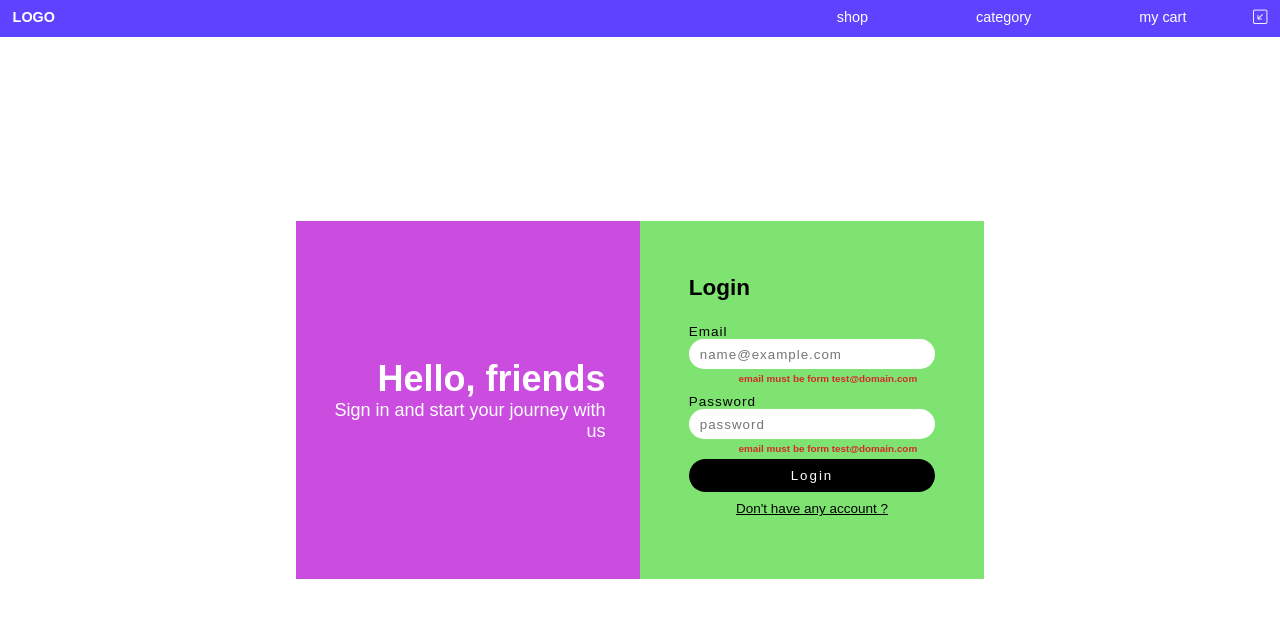
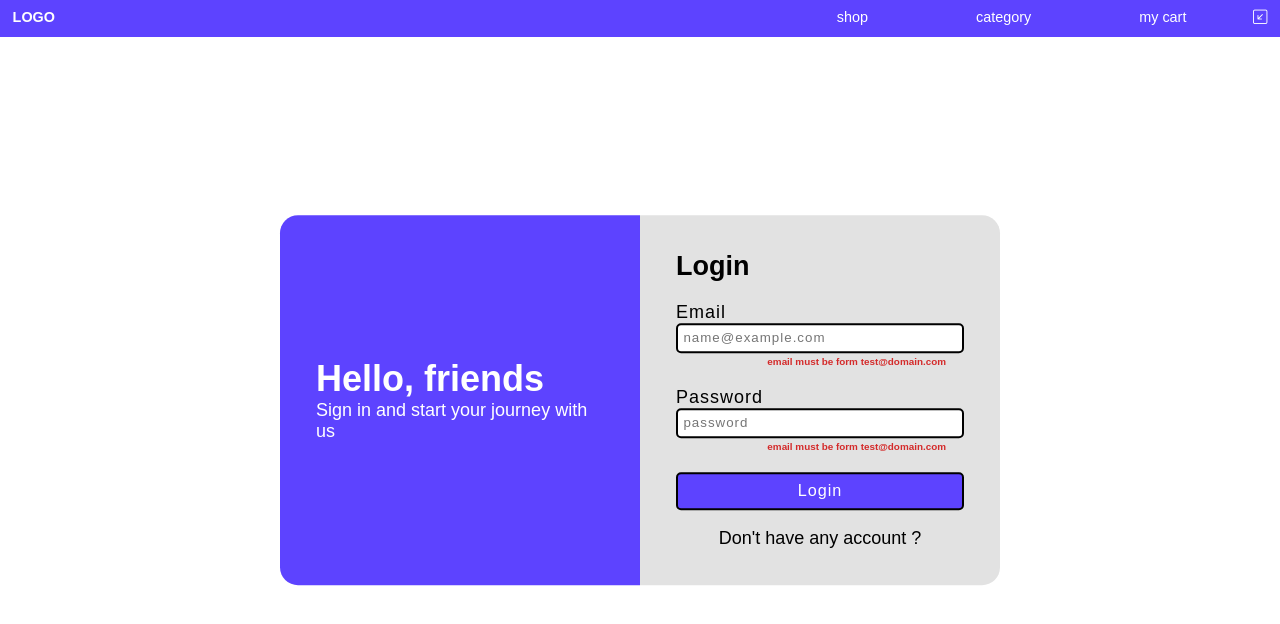
Before and after one commit to pair-supitsara/E-Commerce, a website: page page/login.html in a window 1280 px wide. Drawn offline with nearby package versions, Linux system fonts and the light colour scheme.

Commit message:
re-design form
register login setting have similar forms

```diff
--- a/page/login.html
+++ b/page/login.html
@@ -7,43 +7,39 @@
     <link rel="stylesheet" href="https://cdn.jsdelivr.net/npm/bootstrap-icons@1.10.5/font/bootstrap-icons.css">
     <link rel="stylesheet" href="../style/grobal.css">
     <link rel="stylesheet" href="../style/navigation.css">
-    <link rel="stylesheet" href="../style/login.css">
+    <link rel="stylesheet" href="../style/form.css">
 </head>
 <body>
     <!-- navigation bar -->
 
     <div class="container">
-        <div class="row">
-            <div class="col col1">
+        <div class="modal">
+            <div class="col-2 menu">
                 <div>
                     <h1>Hello, friends</h1>
                     <p>Sign in and start your journey with us</p>
                 </div>
             </div>
-            <div class="col col2">
-                <form>
-                    <h3 class="header">Login</h3>
+            <form class="col-2 main">
+                <h2 class="header">Login</h2>
 
-                    <div class="form-content">
-                        <label for="inputEmailLogin" class="label-register">Email</label>
-                        <input type="email" class="input-login" id="inputEmailLogin" placeholder="name@example.com">
-
-                        <span class="text-warning" id="warningInputEmailLogin">email must be form test@domain.com</span>
-
+                <div class="sub-content">
+                    <label for="inputEmailLogin" class="form-label">Email</label>
+                    <input type="email" class="form-input" id="inputEmailLogin" placeholder="name@example.com">
+                    <span class="text-warning" id="warningInputEmailLogin">email must be form test@domain.com</span>
+                </div>
+                <div class="sub-content">
+                    <label for="inputPasswordLogin" class="form-label">Password</label>
+                    <input type="password" class="form-input" id="inputPasswordLogin" placeholder="password">
+                    <span class="text-warning" id="warningInputEmailLogin">email must be form test@domain.com</span>
+                </div>
+                <div>
+                    <button type="submit" class="form-submit" id="btnLogin">Login</button>
+                    <div class="text-center" id="goPageRegister">
+                        <a href="../page/register.html">Don't have any account ?</a>
                     </div>
-                    <div class="form-content">
-                        <label for="inputPasswordLogin" class="label-register">Password</label>
-                        <input type="password" class="input-login" id="inputPasswordLogin" placeholder="password">
-                        <span class="text-warning" id="warningInputEmailLogin">email must be form test@domain.com</span>
-                    </div>
-                    <div >
-                        <button type="submit" class="button-login" id="btnLogin">Login</button>
-                        <div class="text-center" id="goPageRegister">
-                            <a class="link-register" href="../page/register.html">Don't have any account ?</a>
-                        </div>
-                    </div>
-                </form>
-            </div>
+                </div>
+            </form>
         </div>
     </div>
     <script src="../script/navigation.js"></script>
--- a/script/navigation.js
+++ b/script/navigation.js
@@ -13,7 +13,7 @@ const navbar = ` <nav class="navigation">
                                 <ul class="dropdown-content">
                                     <li><a href="../page/login.html"><i class="bi bi-cart3"></i> Login</a></li>
                                     <li><a href="../page/register.html"><i class="bi bi-cart3"></i> Register</a></li>
-                                    <li><a href="../page/register.html"><i class="bi bi-person-circle"></i> Profile</a></li>
+                                    <li><a href="../page/profile.html"><i class="bi bi-person-circle"></i> Profile</a></li>
                                     <li><a href="../page/register.html"><i class="bi bi-box-arrow-right"></i> Logout</a></li>
                                 </ul>
                             </div>
--- /dev/null
+++ b/style/form.css
@@ -0,0 +1,108 @@
+.container {
+    background-color: rgb(255, 255, 255);
+    display: block;
+    height: 100%;
+    width: 100%;
+}
+.modal {
+    position: absolute;
+    top: 50%;
+    left: 50%;
+    transform: translate(-50%, -50%);
+    /* background-color: rgb(226, 226, 226); */
+    display: flex;
+    height: auto;
+    width: auto;
+}
+.form-label {
+    display: block;
+    width: 100%;
+    letter-spacing: 1px;
+}
+.form-input {
+    width: 100%;
+    padding: 0.3rem;
+    border: 2px solid black;
+    border-radius: 5px;
+    outline-color: #5D43FF;
+    letter-spacing: 1px;
+}
+.form-input:hover {
+    cursor: pointer;
+}
+.form-submit {
+    width: 100%;
+    padding: 0.4rem;
+    border: 2px solid black;
+    border-radius: 5px;
+    background-color: #5D43FF;
+    color: white;
+    font-size: .9rem;
+    font-weight: 500;
+    letter-spacing: 1px;
+}
+.form-submit:hover {
+    background-color: black;
+    cursor: pointer;
+}
+.sub-content {
+    margin: 1.1rem 0rem;
+}
+
+#goPageRegister a, #goPageLogin a {
+    display: block;
+    text-align: center;
+    padding-top: 1rem;
+    color: black;
+    text-decoration: none;
+}
+#goPageRegister a:hover, #goPageLogin a:hover {
+    color: #5D43FF;
+    text-decoration: underline;
+}
+.col-1 {
+    background-color: rgb(226, 226, 226);
+    padding: 2rem;
+    width: 25rem;
+    border-radius: 1rem;
+}
+.col-2 {
+    background-color: rgb(226, 226, 226);
+    padding: 2rem;
+    width: 20rem;
+}
+.col-3 {
+    background-color: rgb(226, 226, 226);
+    padding: 2rem;
+    width: 12rem;
+}
+.menu {
+    display: flex;
+    flex-direction: column;
+    justify-content: center;
+    background-color: #5D43FF;
+    color: white;
+    border-radius: 1rem 0 0 1rem;
+}
+.main {
+    background-color: rgb(226, 226, 226);
+    color: rgb(0, 0, 0);
+    border-radius: 0 1rem 1rem 0;
+}
+.menu ul {
+    list-style-type: none;
+}
+.menu ul li {
+    padding: .7rem;
+    font-weight: 700;
+    letter-spacing: 1px;
+}
+.menu ul li:hover {
+    cursor: pointer;
+    background-color: white;
+    color: #5D43FF;
+    border-radius: .7rem;
+}
+.invisible {
+    display: none !important;
+}
--- a/style/login.css
+++ /dev/null
@@ -1,105 +0,0 @@
-.container {
-    display: flex;
-    max-width: 70%;
-    height: 100%;
-    /* background-color: lightgray; */
-    padding: 1rem;
-    justify-content: center;
-    align-items: center;
-    margin: auto;
-}
-.row {
-    display:flex;
-    width: 80%;
-}
-.col {
-    flex: 50%;
-    padding: 3rem 1rem;
-}
-.col1 {
-    background-color: rgb(202, 77, 224);
-    color: white;
-    width: 100%;
-    position: relative;
-}
-.col1 div {
-    display: block;
-    width: 80%;
-    text-align: end;
-    position: absolute;
-    top: 50%;
-    left: 50%;
-    transform: translate(-50%,-50%);
-}
-.col1 h1:hover {
-    color: blue;
-    cursor: pointer;
-}
-.col2 {
-    background-color: rgb(126, 227, 113);
-}
-.header {
-    padding-bottom: 1rem;
-    font-size: 1.25rem;
-}
-.container form {
-    margin: auto;
-    max-width: 80%;
-}
-.form-content {
-    padding: .3rem 0rem;
-}
-.form-content label, .form-content input {
-    display: block;
-    width: 100%;
-    letter-spacing: 1px;
-}
-.form-content span {
-    display: block;
-}
-/* label */
-.label-register {
-    font-size: 0.75rem;
-}
-/* input */
-.input-login {
-    display: block;
-    border: white solid 2px;
-    border-radius: 50px;
-    padding: 0.3rem 0.5rem;
-}
-.input-login:focus {
-    outline: none;
-    border: black solid 2px;
-}
-
-button[class="button-login"] {
-    width: 100%;
-    background-color: black;
-    color: white;
-    border: 0px;
-    border-radius: 50px;
-    padding: 0.5rem 0rem;
-    transition: 0.5s;
-    letter-spacing: 2px;
-}
-button[class="button-login"]:hover {
-    background-color: white;
-    color: black;
-    cursor: pointer;
-}
-/* anchor */
-.text-center {
-    text-align: center;
-}
-.link-register {
-    display: block;
-    color: black;
-    padding: 0.5rem;
-    text-decoration: underline;
-    font-size: .75rem;
-}
-.link-register:hover {
-    color: white;
-    cursor: pointer;
-}
--- a/style/register.css
+++ /dev/null
@@ -1,52 +0,0 @@
-.container {
-    background-color: rgb(255, 255, 255);
-    display: block;
-    height: 100%;
-    width: 100%;
-}
-.modal {
-    position: absolute;
-    top: 50%;
-    left: 50%;
-    transform: translate(-50%, -50%);
-    background-color: rgb(226, 226, 226);
-    display: block;
-    height: auto;
-    width: 35%;
-    padding: 2rem;
-    border-radius: 1rem;
-}
-.form-label {
-    display: block;
-    width: 100%;
-    letter-spacing: 1px;
-}
-.form-input {
-    width: 100%;
-    padding: 0.3rem;
-    border: 2px solid black;
-    border-radius: 5px;
-    outline-color: #5D43FF;
-    letter-spacing: 1px;
-}
-.form-input:hover {
-    cursor: pointer;
-}
-.form-submit {
-    width: 100%;
-    padding: 0.4rem;
-    border: 2px solid black;
-    border-radius: 5px;
-    background-color: #5D43FF;
-    color: white;
-    font-size: .9rem;
-    font-weight: 500;
-    letter-spacing: 2px;
-}
-.form-submit:hover {
-    background-color: black;
-    cursor: pointer;
-}
-.sub-content {
-    margin: 1.1rem 0rem;
-}
```
Also changed, not shown: index.html (+4 -9 lines), page/profile.html (added, +85 -0 lines), page/register.html (+11 -4 lines), script/profile.js (added, +27 -0 lines), script/index.js (deleted).
